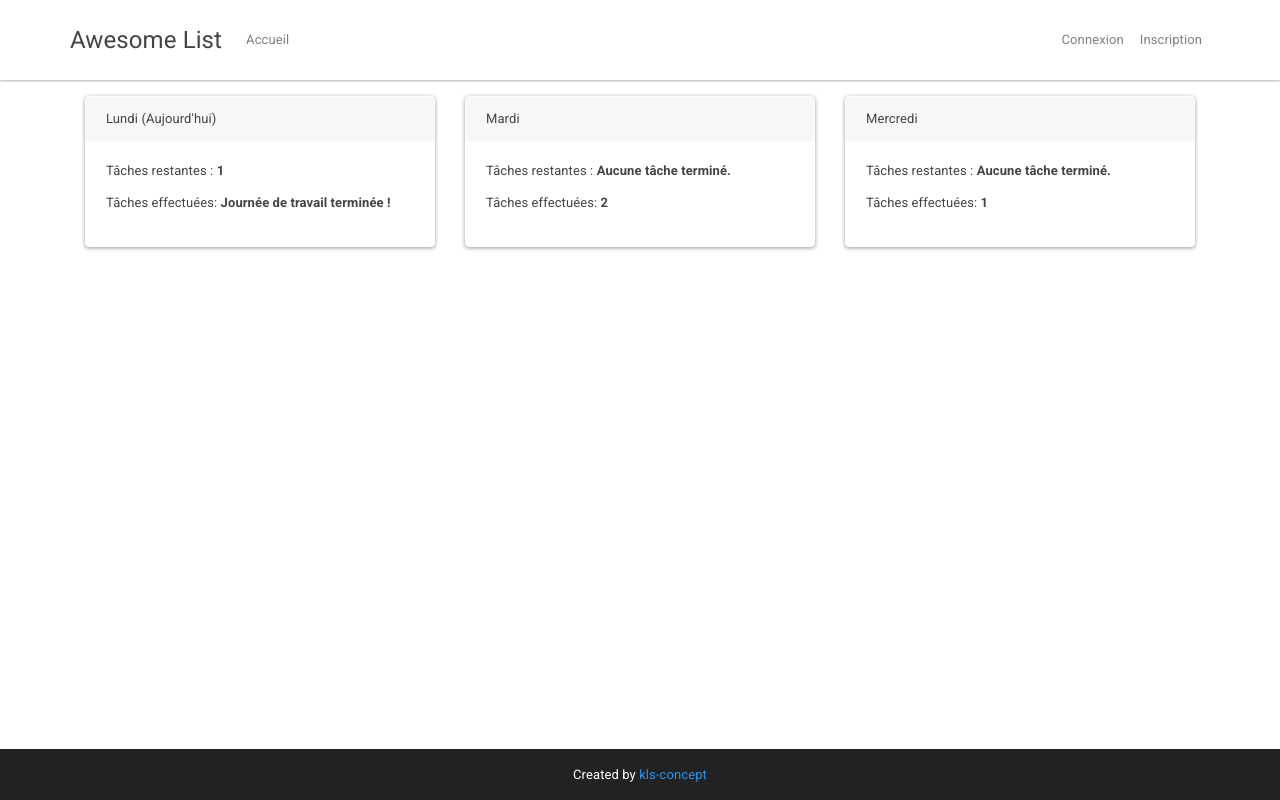
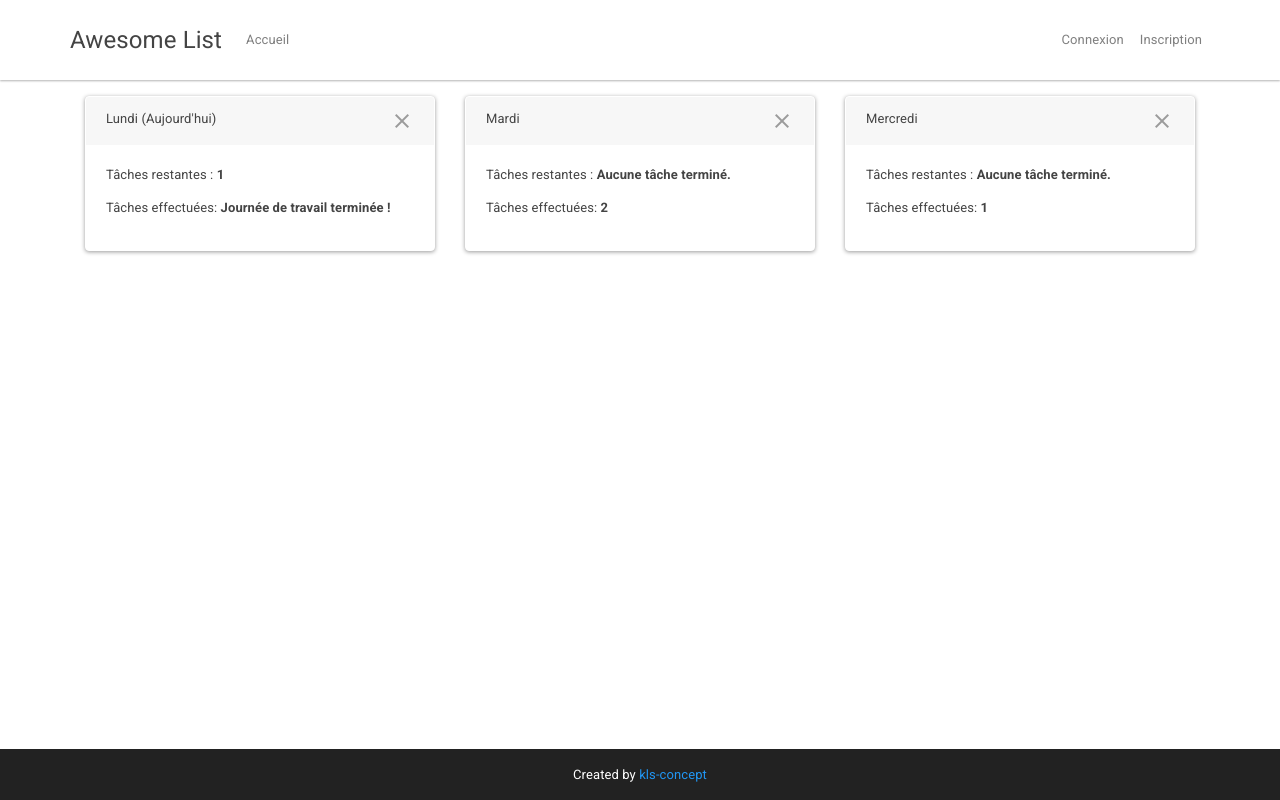
Before and after one commit to Kulas-Frederic/awesome-list, an Angular app: page /planning in a window 1280 px wide. Built offline with nearby package versions, Linux system fonts and the light colour scheme; no server answers.

Commit message:
Planning : add cross for close card-header

```diff
--- a/src/app/protected/planning/planning-workday-item/planning-workday-item.component.html
+++ b/src/app/protected/planning/planning-workday-item/planning-workday-item.component.html
@@ -1,5 +1,8 @@
 <div class="card border-light mt-3">
-    <div class="card-header">{{ dueDate }}</div>
+    <div class="card-header">
+        {{ dueDate }}
+        <i class="material-icons md-grey float-right"(click)="removeWorkday(dueDate)">close</i>
+    </div>
     <div class="card-body">
      <p>Tâches restantes : <strong>{{ doneTasks }}</strong></p>
      <p>Tâches effectuées: <strong>{{ remainingTasks }}</strong></p>
--- a/src/app/protected/planning/planning-workday-item/planning-workday-item.component.ts
+++ b/src/app/protected/planning/planning-workday-item/planning-workday-item.component.ts
@@ -1,4 +1,4 @@
-import { Component, Input, OnChanges, SimpleChange } from '@angular/core';
+import { Component, Input, OnChanges, SimpleChange, EventEmitter, Output } from '@angular/core';
 
 @Component({
  selector: 'al-planning-workday-item',
@@ -9,9 +9,10 @@ export class PlanningWorkdayItemComponent implements OnChanges {
   @Input() dueDate: string;
   @Input() doneTasks: number | string;
   @Input() remainingTasks: number | string;
+  @Output() workdayRemoved = new EventEmitter<string>();
 
   ngOnChanges(changes: { [propKey: string]: SimpleChange }) {
-   for (const propName in changes) {
+  for (const propName in changes) {
     this.update(propName, changes[propName].currentValue);
    }
   }
@@ -39,4 +40,7 @@ export class PlanningWorkdayItemComponent implements OnChanges {
    }
   }
 
+  removeWorkday(dueDate: string) {
+    this.workdayRemoved.emit(dueDate);
+   }
  }
```
